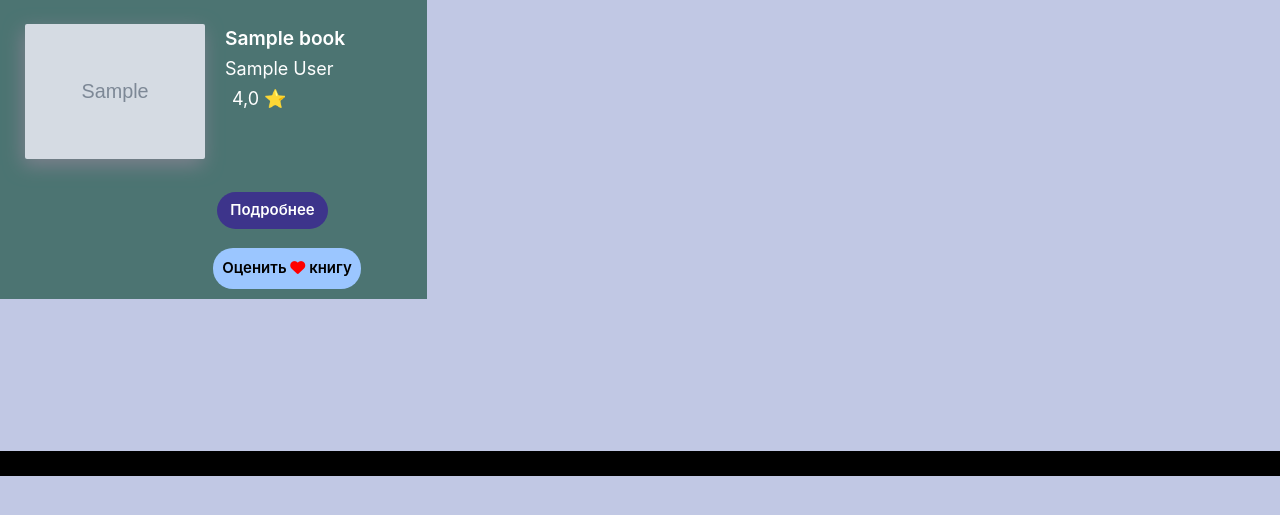
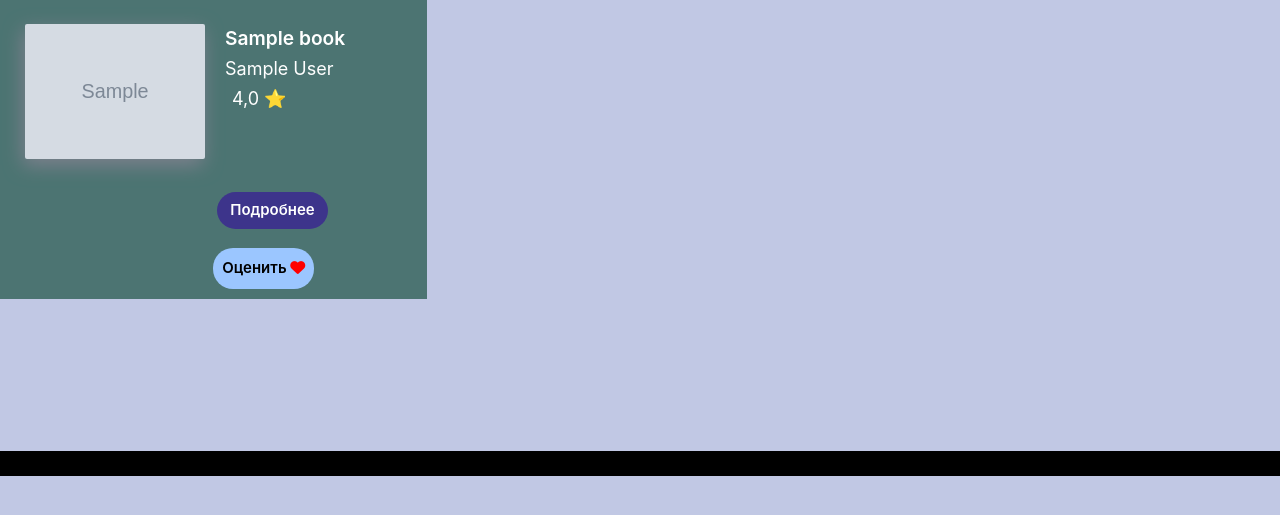
Before and after one commit to Rarn1k/Book-Recommendations, a Django app: template mainapp/templates/mainapp/recommendations.html in a window 1280 px wide. Shown: the part 213-728 px from the top of the page. Run offline with Django 4.2, Linux system fonts and the light colour scheme; tables that the repository leaves empty hold one stand-in row (values such as "Sample post"); the template is opened without the code that fills it: values that come from a table or form of the project are taken from there, most other values are stand-ins (such as "Sample title", 1, 10 or a date in 2020); grey boxes marked "Sample" are stand-in pictures; parts of the project's set-up code (start-up, migrations or seed data) failed here and were passed over; some libraries are stand-ins or nearby versions.

Commit message:
finally changes

```diff
--- a/mainapp/templates/mainapp/explore.html
+++ b/mainapp/templates/mainapp/explore.html
@@ -79,14 +79,12 @@ Explore
                         <div class='rating-block' id='rating-block-{{ book.id }}' onmouseover="rateStart(this)"
                              onclick='rateBook(this)' onmouseout='finishRate(this)' data-book-id="{{ book.id }}">
                             <div id='button-text-{{ book.id }}'>Оценить <i class="fa fa-heart" style="color:red"></i>
-                                книгу
-                                </a>
                             </div>
                             <div class='rateYo' id='rate-{{ book.id }}'></div>
                         </div>
                         {% else %}
                         <div class='rating-block btn' onclick="location.href='{% url 'account_signup' %}'">
-                            <div id='button-text'>Оценить <i class="fa fa-heart" style="color:red"></i> книгу
+                            <div id='button-text'>Оценить <i class="fa fa-heart" style="color:red"></i>
                             </div>
                         </div>
                         {% endif %}
--- a/mainapp/templates/mainapp/index.html
+++ b/mainapp/templates/mainapp/index.html
@@ -308,13 +308,12 @@
                         <div class='rating-block' id='rating-block-{{ book.id }}' onmouseover="rateStart(this)"
                             onclick='rateBook(this)' onmouseout='finishRate(this)' data-book-id="{{ book.id }}">
                             <div id='button-text-{{ book.id }}'>Оценить <i class="fa fa-heart" style="color:red"></i>
-                                книгу</a>
                             </div>
                             <div class='rateYo' id='rate-{{ book.id }}'></div>
                         </div>
                         {% else %}
                         <div class='rating-block btn' onclick="location.href='{% url 'account_signup' %}'">
-                            <div id='button-text'>Оценить <i class="fa fa-heart" style="color:red"></i> книгу
+                            <div id='button-text'>Оценить <i class="fa fa-heart" style="color:red"></i>
                                 </a>
                             </div>
                         </div>
--- a/mainapp/templates/mainapp/recommendations.html
+++ b/mainapp/templates/mainapp/recommendations.html
@@ -30,13 +30,13 @@ Personalized Recommendations
             {% if user.is_authenticated %}
             <div class='rating-block' id='rating-block-{{ book.id }}' onmouseover="rateStart(this)"
                 onclick='rateBook(this)' onmouseout='finishRate(this)' data-book-id="{{ book.id }}">
-                <div id='button-text-{{ book.id }}'>Оценить <i class="fa fa-heart" style="color:red"></i> книгу</a>
+                <div id='button-text-{{ book.id }}'>Оценить <i class="fa fa-heart" style="color:red"></i>
                 </div>
                 <div class='rateYo' id='rate-{{ book.id }}'></div>
             </div>
             {% else %}
             <div class='rating-block btn' onclick="location.href='{% url 'account_signup' %}'">
-                <div id='button-text'>Оценить <i class="fa fa-heart" style="color:red"></i> книгу</a>
+                <div id='button-text'>Оценить <i class="fa fa-heart" style="color:red"></i>
                 </div>
             </div>
             {% endif %}
--- a/mainapp/templates/mainapp/saved_books.html
+++ b/mainapp/templates/mainapp/saved_books.html
@@ -24,7 +24,7 @@ Library
     <div id="content">
             <a href="javascript:;" onclick='bookDetails(this)' class=" btn more-details" data-book-id="{{ book.id }}">Подробнее</a>
             <div class=" rating-block" id="rating-block-{{ book.id }}" onmouseover="rateStart(this)" onclick='rateBook(this)' onmouseout='finishRate(this)' data-book-id="{{ book.id }}">
-                <div id="button-text-{{ book.id }}">Оценить <i class="fa fa-heart" style="color:red"></i> книгу
+                <div id="button-text-{{ book.id }}">Оценить <i class="fa fa-heart" style="color:red"></i>
                 </div>
                 <div class='rateYo' id='rate-{{ book.id }}'></div>
             </div><br>
```
